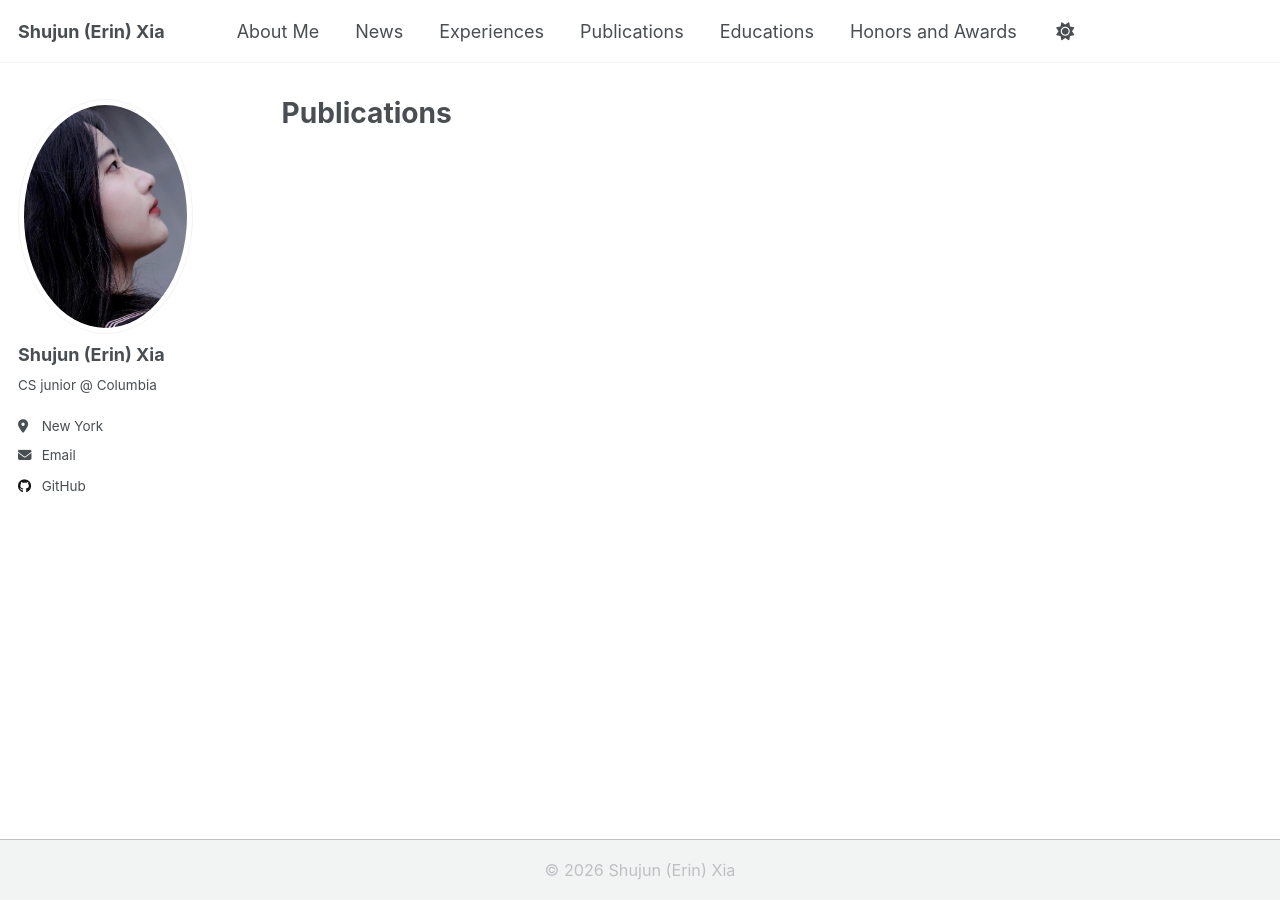
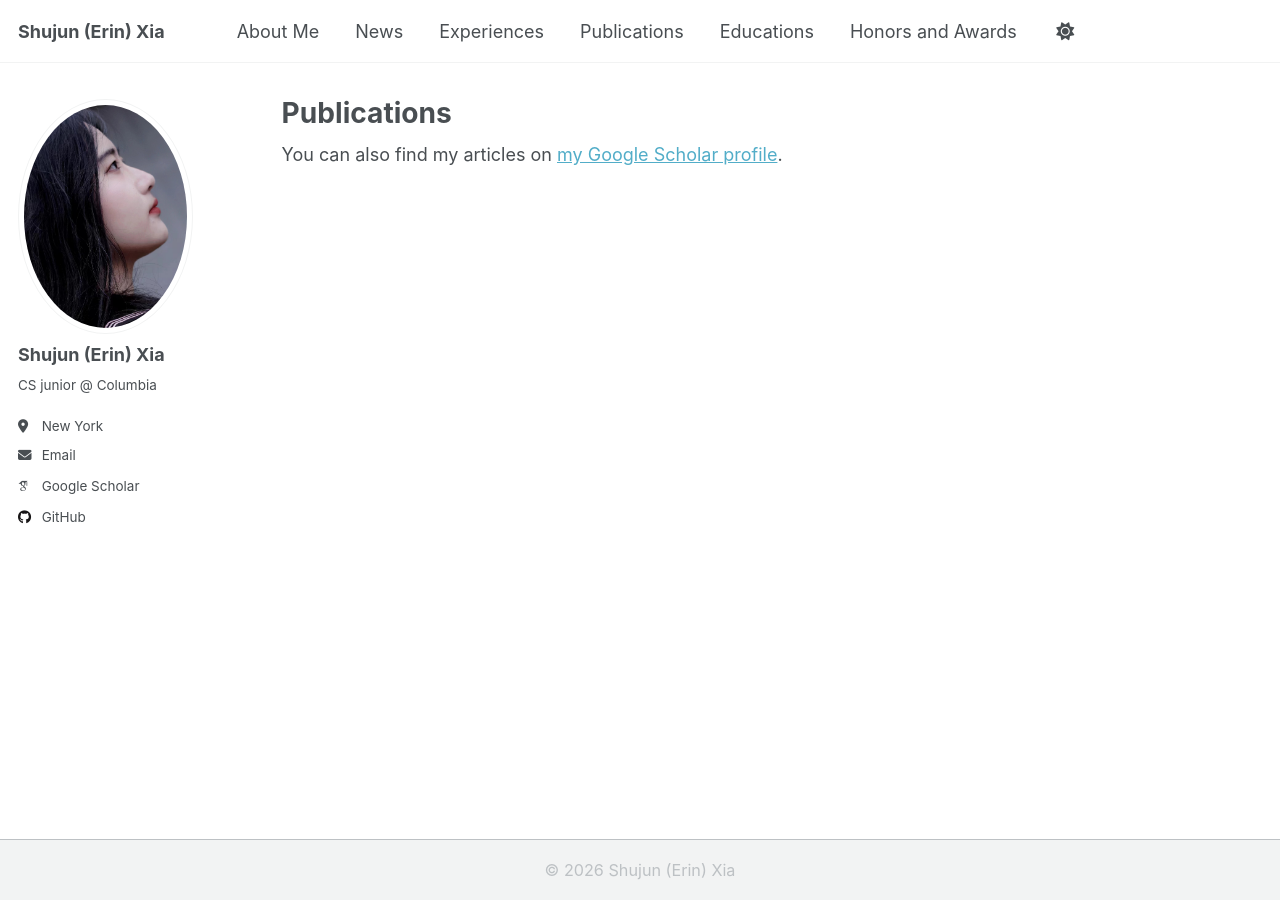
Before and after one commit to mylittleriver/mylittleriver.github.io, a Jekyll site: the page built from _pages/publications.html, in a window 1280 px wide. Built offline with Jekyll 4.4.1, drawn with Linux system fonts in a browser that asks for light colours; some web fonts are replaced; a script that is not in the unit is left out; part of the change alters nothing that is shown.

Commit message:
Add Google Scholar link to configuration

```diff
--- a/_config.yml
+++ b/_config.yml
@@ -30,6 +30,7 @@ author:
   location         : "New York"
   uri              : # URL
   email            : "sx2394@columbia.edu"
+  googlescholar    : "https://scholar.google.com/citations?hl=en&user=PMMqk48AAAAJ"
 
   # Academic websites
   academia         : # URL
```
